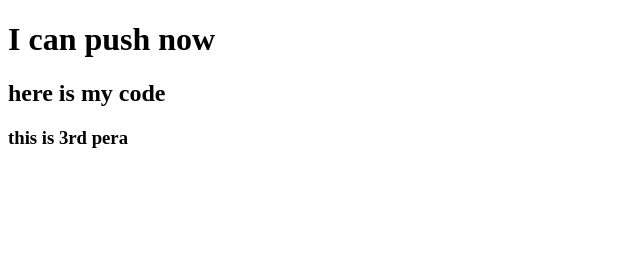
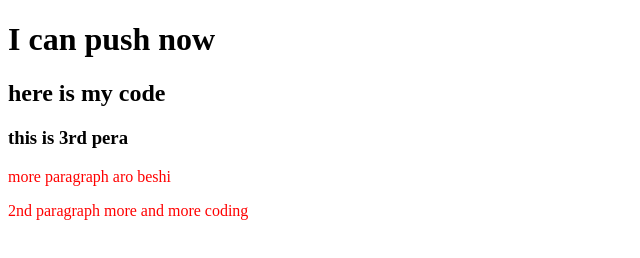
Before and after one commit to siam50/my-second-repo, a plain HTML site: page index.html in a window 1280 px wide. Shown: the whole page, without its empty margins (0-640 px from the left). Drawn offline with Linux system fonts and the light colour scheme.

Commit message:
style added

```diff
--- a/index.html
+++ b/index.html
@@ -5,10 +5,13 @@
     <meta http-equiv="X-UA-Compatible" content="IE=edge">
     <meta name="viewport" content="width=device-width, initial-scale=1.0">
     <title>My second github repo</title>
+    <link rel="stylesheet" href="style.css">
 </head>
 <body>
     <h1>I can push now</h1>
     <h2>here is my code</h2>
     <h3>this is 3rd pera</h3>
+    <p>more paragraph aro beshi</p>
+    <p>2nd paragraph more and more coding</p>
 </body>
 </html>
--- /dev/null
+++ b/style.css
@@ -0,0 +1,3 @@
+p{
+    color: red;
+}
```
